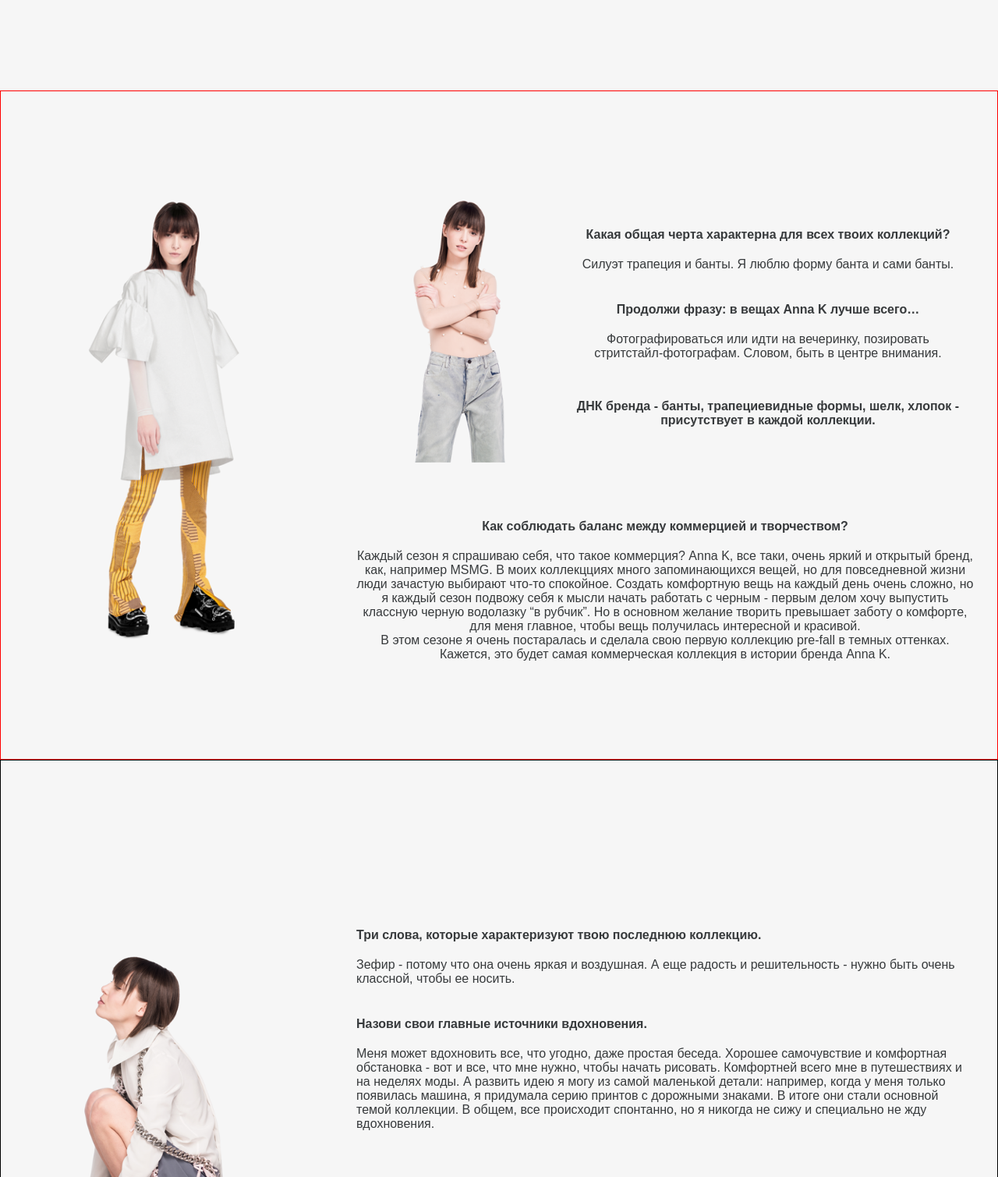
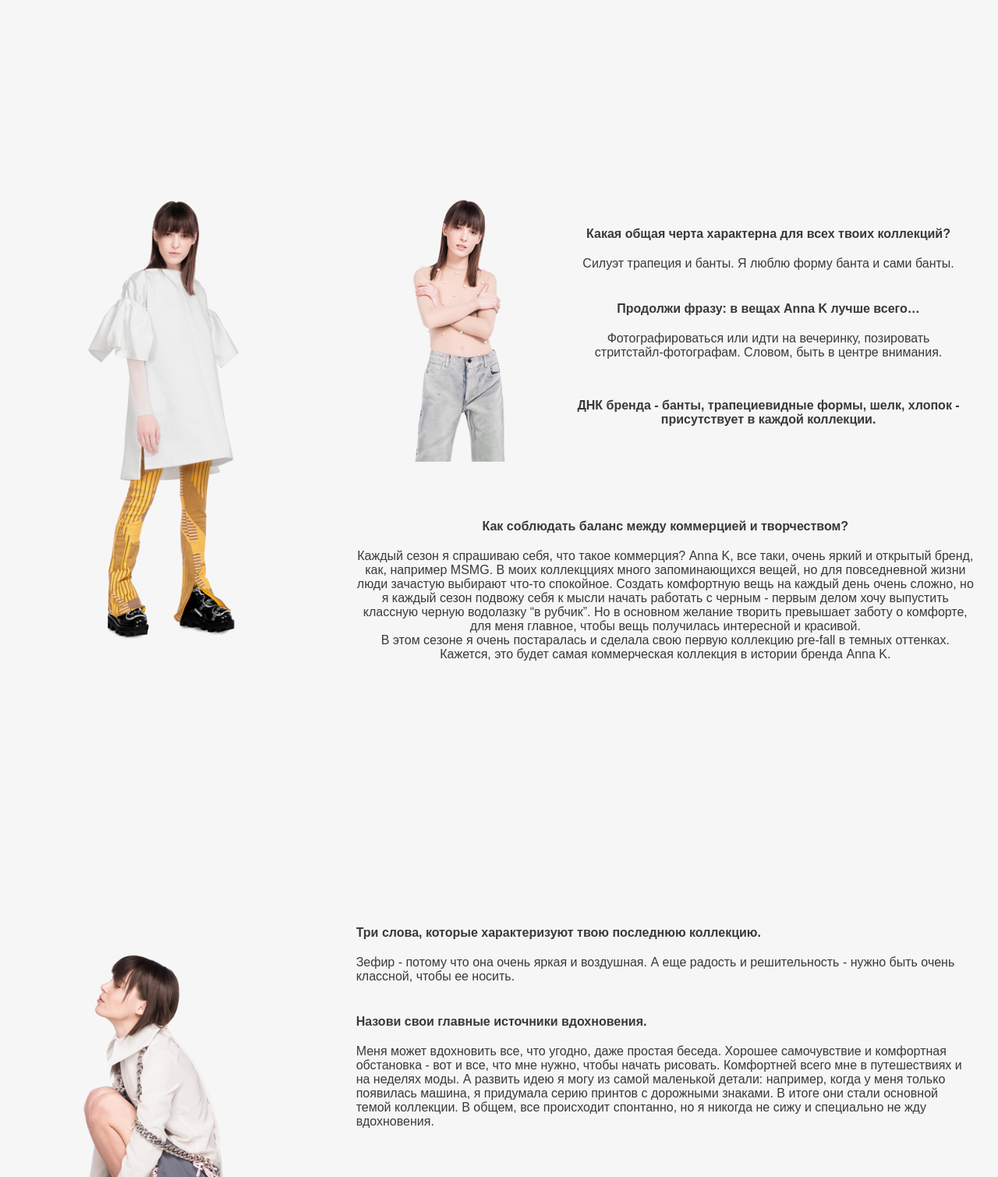
Before and after one commit to Sanjadoc/Landing-page-test, a website: page index.html in a window 1280 px wide. Shown: the part 990-2499 px from the top of the page at 78% size. Drawn offline with Linux system fonts and the light colour scheme; a web font is replaced by a local one.

Commit message:
LPt-08-some CSS fix

```diff
--- a/scss/styles.scss
+++ b/scss/styles.scss
@@ -218,7 +218,6 @@ a *{
 .section1 {
     padding: 10% 0;
     background: $bgSection1;
-    border: 1px solid red;
 }
 
 .margin_top {
@@ -231,7 +230,6 @@ a *{
     text-align: left;
     padding: 10% 0;
     background: $bgSection1;
-    border: 1px solid black;
 }
 
 
```
Also changed, not shown: css/styles.css.
